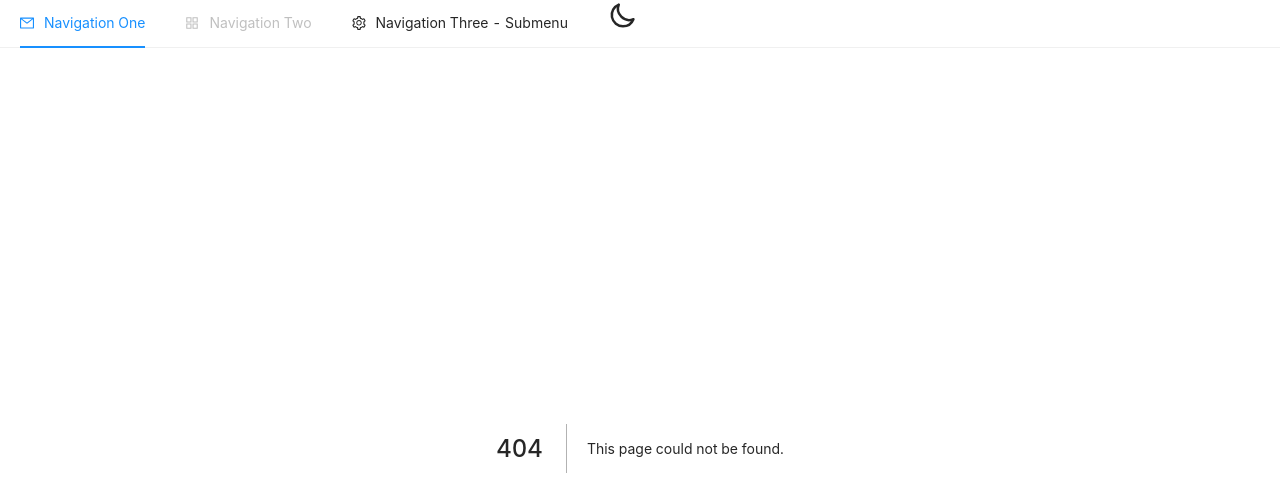
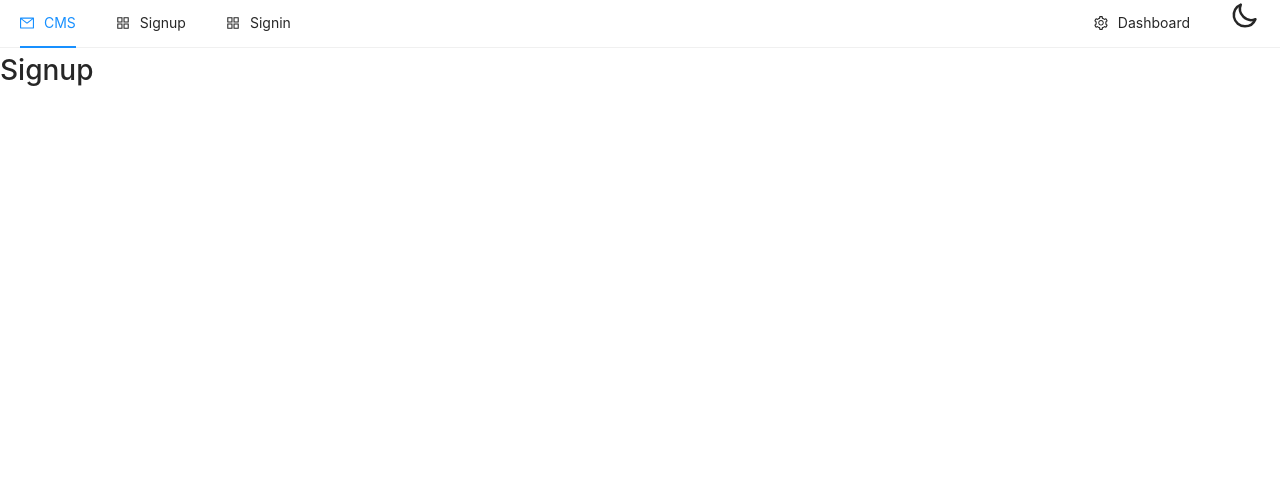
Before and after one commit to noor12401/Content-Management-System---Telegraph, a Next.js app in the folder client/: page /signup in a window 1280 px wide. Before the commit this address had no page. Shown: the top 496 px of the page. Built offline with nearby package versions, Linux system fonts and the light colour scheme.

Commit message:
Designing button in Navbar

```diff
--- a/client/components/TopNav.js
+++ b/client/components/TopNav.js
@@ -6,6 +6,7 @@ import {
   SettingOutlined,
 } from "@ant-design/icons";
 import ToggleTheme from "./ToggleTheme";
+import Link from "next/link";
 
 const { SubMenu } = Menu;
 
@@ -20,26 +21,35 @@ const TopNav = () => {
   return (
     <Menu onClick={handleClick} selectedKeys={[current]} mode="horizontal">
       <Menu.Item key="mail" icon={<MailOutlined />}>
-        Navigation One
+        <Link href="/">
+          <a>CMS</a>
+        </Link>
       </Menu.Item>
-      <Menu.Item key="app" disabled icon={<AppstoreOutlined />}>
-        Navigation Two
+      <Menu.Item key="signup" icon={<AppstoreOutlined />}>
+        <Link href="/signup">
+          <a>Signup</a>
+        </Link>
+      </Menu.Item>
+      <Menu.Item key="signin" icon={<AppstoreOutlined />}>
+        <Link href="/signin">
+          <a>Signin</a>
+        </Link>
       </Menu.Item>
       <SubMenu
         key="SubMenu"
         icon={<SettingOutlined />}
-        title="Navigation Three - Submenu"
+        title="Dashboard"
+        style={{ marginLeft: "auto" }}
       >
-        <Menu.ItemGroup title="Item 1">
-          <Menu.Item key="setting:1">Option 1</Menu.Item>
-          <Menu.Item key="setting:2">Option 2</Menu.Item>
-        </Menu.ItemGroup>
-        <Menu.ItemGroup title="Item 2">
-          <Menu.Item key="setting:3">Option 3</Menu.Item>
-          <Menu.Item key="setting:4">Option 4</Menu.Item>
+        <Menu.ItemGroup title="Management">
+          <Menu.Item key="setting:2">
+            <Link href="/admin">
+              <a>Admin</a>
+            </Link>
+          </Menu.Item>
         </Menu.ItemGroup>
       </SubMenu>
-      <Menu.Item key="alipay">
+      <Menu.Item>
         <ToggleTheme />
       </Menu.Item>
     </Menu>
--- a/client/pages/index.js
+++ b/client/pages/index.js
@@ -1,4 +1,3 @@
-import ToggleTheme from "../components/ToggleTheme";
 import { Button } from "antd";
 
 function Home() {
@@ -7,7 +6,6 @@ function Home() {
       <h1>Home</h1>
       <Button type="primary">Click me</Button>
       <br />
-      <ToggleTheme />
     </div>
   );
 }
--- /dev/null
+++ b/client/pages/signup.js
@@ -0,0 +1,9 @@
+function Signup() {
+    return (
+      <div>
+        <h1>Signup</h1>
+      </div>
+    );
+  }
+
+  export default Signup;
```
Also changed, not shown: client/pages/signin.js (added, +9 -0 lines).
